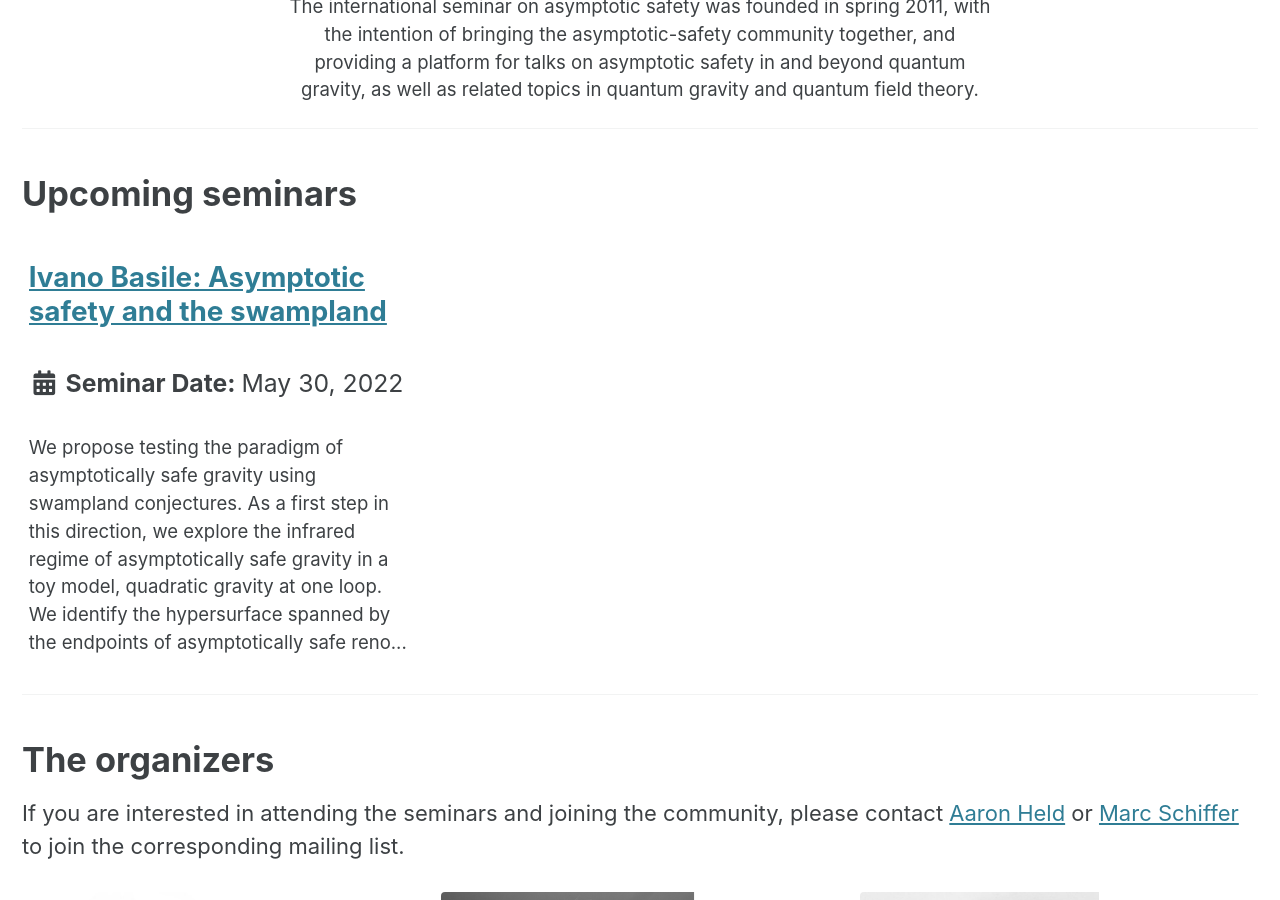
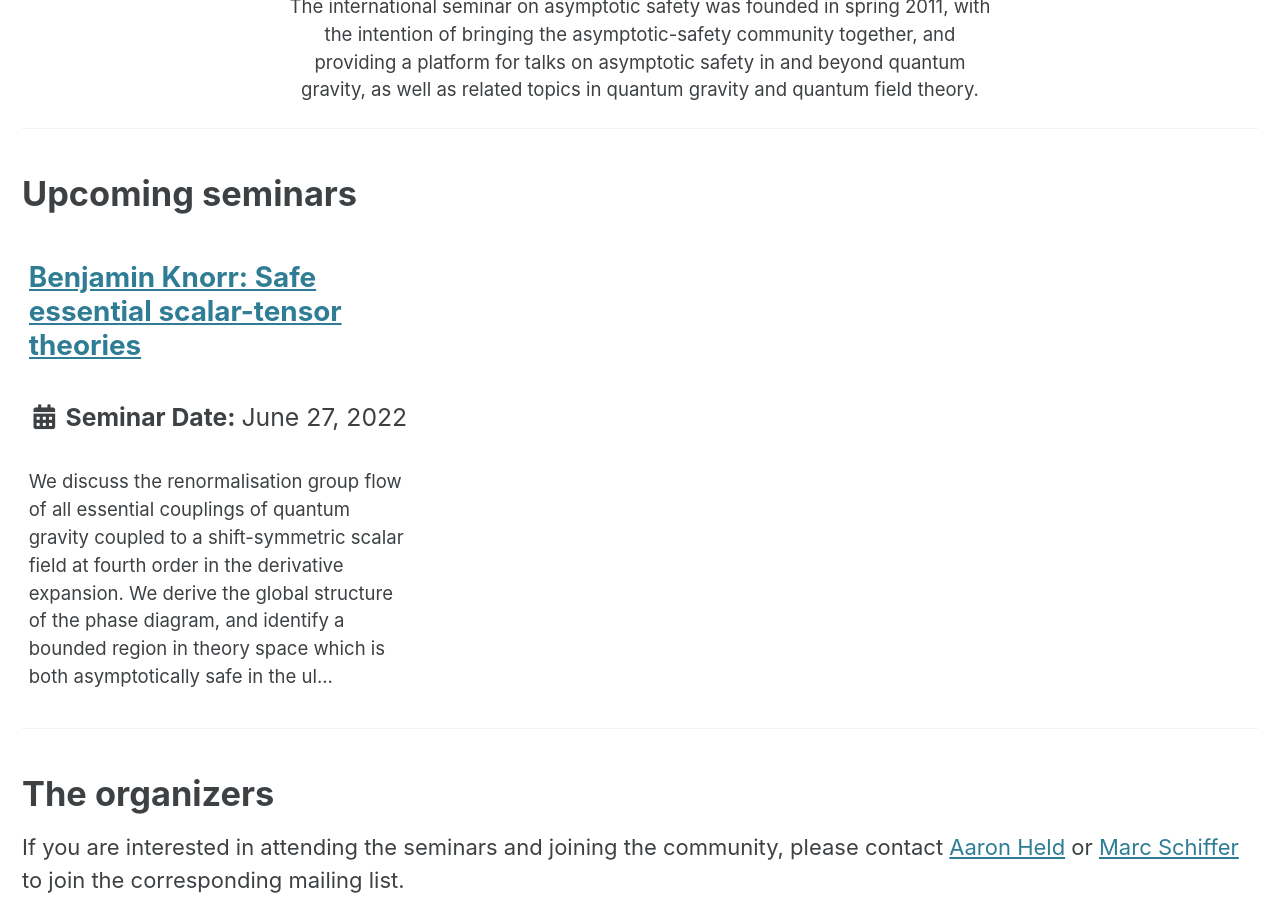
Before and after one commit to aaron-hd/as-website, a Jekyll site: the page built from index.md, in a window 1280 px wide and 900 px high, scrolled down 531 px. Built offline with Jekyll 4.4.1, drawn with Linux system fonts in a browser that asks for light colours; cached includes are drawn as plain includes.

Commit message:
update posts

```diff
--- /dev/null
+++ b/_posts/2022-06-27-Benjamin-Knorr.md
@@ -0,0 +1,7 @@
+---
+title: "Benjamin Knorr: Safe essential scalar-tensor theories"
+published: "true"
+category: "future"
+---
+
+We discuss the renormalisation group flow of all essential couplings of quantum gravity coupled to a shift-symmetric scalar field at fourth order in the derivative expansion. We derive the global structure of the phase diagram, and identify a bounded region in theory space which is both asymptotically safe in the ultraviolet, and connects to standard effective field theory in the infrared. Our system thus satisfies the weak-gravity bound. The allowed infrared behaviour of the essential four-scalar coupling is restricted by requiring an ultraviolet completion. This bound can be saturated by a theory without free parameters, which gives a concrete example for a fully predictive scalar-tensor theory.
```
Also changed, not shown: _posts/2022-05-30-Ivano-Basile.md (+0 -1 lines).
